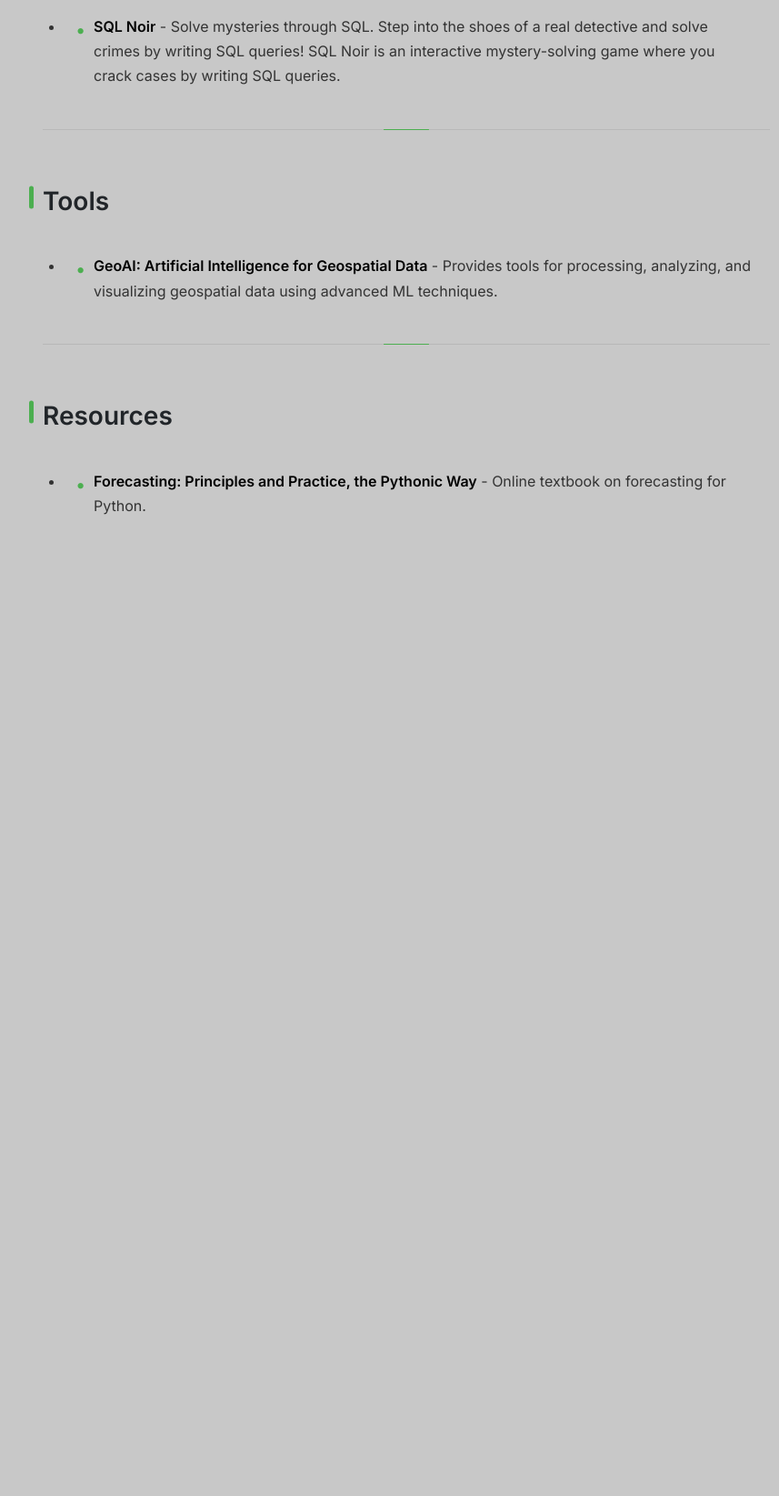
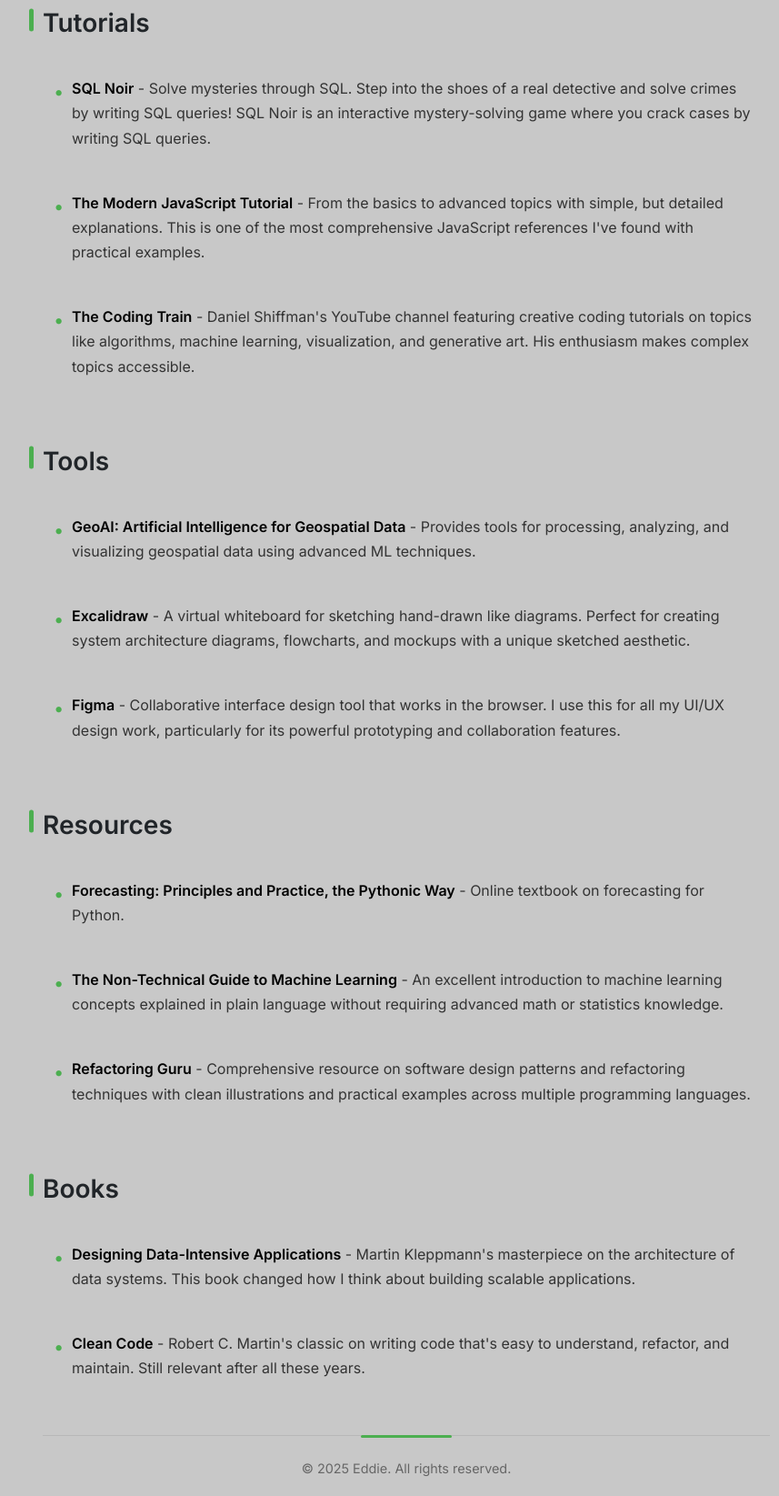
Before and after one commit to edisedis777/eddie-digital, a plain HTML site: page curated_links.html in a window 1280 px wide. Shown: the part 236-1881 px from the top of the page at 91% size, without its empty margins (318-1175 px from the left). Before the commit the page ends 870 px from the top, so only its background shows below. Drawn offline with Linux system fonts and the light colour scheme.

Commit message:
Update curated_links.html

```diff
--- a/curated_links.html
+++ b/curated_links.html
@@ -3,59 +3,25 @@
   <head>
     <meta charset="UTF-8" />
     <meta name="viewport" content="width=device-width, initial-scale=1.0" />
-    <title>Curated Links</title>
+    <title>Curated Links | Eddie's Portfolio</title>
+    <meta
+      name="description"
+      content="A collection of valuable resources, tutorials, tools, and articles curated by Eddie." />
     <link
       href="https://fonts.googleapis.com/css2?family=Inter:wght@400;500;600;700&display=swap"
       rel="stylesheet" />
     <link rel="stylesheet" href="styles.css" />
-    <!-- Specific styles for curated links list -->
-    <style>
-      .category-title {
-        margin-top: 2.5rem;
-        margin-bottom: 0;
-        padding-bottom: 0;
-      }
-      .category-title h3 {
-        font-size: 1.75rem;
-        font-weight: 600;
-        color: var(--primary-color);
-        margin-bottom: 0.5rem;
-      }
-
-      /* Style for the unordered list */
-      .curated-list {
-        list-style: disc; /* Use standard bullets */
-        padding-left: 1.5rem; /* Indent list */
-        margin-top: 1rem;
-        max-width: 800px; /* Match content width */
-        margin-left: auto;
-        margin-right: auto;
-      }
-
-      /* Style for each list item */
-      .curated-list li {
-        margin-bottom: 1.25rem; /* Space between links */
-        line-height: 1.7; /* Improve readability */
-        color: var(--text-color); /* Default text color for description */
-      }
-
-      /* Style for the link title (inline) */
-      .curated-list li a.curated-link-title {
-        font-weight: 600;
-        /* font-size: 1rem; /* Use standard text size */
-        color: var(--accent-color); /* Use accent color for the link */
-        text-decoration: none;
-        /* display: inline; /* Default, but explicit */
-        /* margin-bottom: 0; Removed */
-      }
-      .curated-list li a.curated-link-title:hover {
-        text-decoration: underline; /* Underline on hover */
-      }
-    </style>
   </head>
   <body>
+    <!-- Skip to main content for accessibility -->
+    <a href="#main-content" class="skip-to-main">Skip to main content</a>
+
     <!-- Mobile Menu Toggle -->
-    <button class="menu-toggle" aria-label="Toggle menu">
+    <button
+      class="menu-toggle"
+      aria-label="Toggle menu"
+      aria-expanded="false"
+      aria-controls="side-panel">
       <svg
         width="24"
         height="24"
@@ -81,32 +47,40 @@
     </button>
 
     <!-- Side Panel -->
-    <aside class="side-panel">
+    <aside class="side-panel" id="side-panel">
       <h1>
-        <a href="index.html" style="color: inherit; text-decoration: none"
+        <a
+          href="index.html"
+          style="color: inherit; text-decoration: none"
+          aria-label="Eddie's Homepage"
           >Eddie</a
         >
       </h1>
-      <nav>
+      <nav aria-label="Main Navigation">
         <ul>
           <li><a href="index.html">Home</a></li>
           <li><a href="projects.html">Projects</a></li>
           <li><a href="experiments.html">Experiments</a></li>
-          <li><a href="curated_links.html">Curated Links</a></li>
+          <li><a href="curated_links.html" class="active">Curated Links</a></li>
           <li><a href="contact.html">Contact</a></li>
         </ul>
       </nav>
     </aside>
 
     <!-- Main Content -->
-    <main>
+    <main id="main-content">
       <!-- Main Curated Links Section Title -->
       <section class="section-title">
         <a href="index.html" class="home-icon-link" aria-label="Back to Home">
-          <img src="eddie.png" alt="Home" class="home-icon" />
+          <img src="eddie.png" alt="Eddie's profile" class="home-icon" />
         </a>
         <h2>Curated Links</h2>
       </section>
+
+      <p class="content section-description">
+        A collection of valuable resources I've discovered and found useful. I
+        regularly update this list with new finds across various categories.
+      </p>
 
       <!-- Section: Tutorials -->
       <section class="section-title category-title">
@@ -125,16 +99,31 @@
           and solve crimes by writing SQL queries! SQL Noir is an interactive
           mystery-solving game where you crack cases by writing SQL queries.
         </li>
-        <!-- Add more Posts/Tutorials links here -->
-        <!-- Example:
         <li>
-            <a href="URL" target="_blank" rel="noopener noreferrer" class="curated-link-title">Another Tutorial Title</a> -
-            Description text goes here, flowing right after the link.
+          <a
+            href="https://javascript.info/"
+            target="_blank"
+            rel="noopener noreferrer"
+            class="curated-link-title"
+            >The Modern JavaScript Tutorial</a
+          >
+          - From the basics to advanced topics with simple, but detailed
+          explanations. This is one of the most comprehensive JavaScript
+          references I've found with practical examples.
         </li>
-        -->
+        <li>
+          <a
+            href="https://www.youtube.com/c/TheCodingTrain"
+            target="_blank"
+            rel="noopener noreferrer"
+            class="curated-link-title"
+            >The Coding Train</a
+          >
+          - Daniel Shiffman's YouTube channel featuring creative coding
+          tutorials on topics like algorithms, machine learning, visualization,
+          and generative art. His enthusiasm makes complex topics accessible.
+        </li>
       </ul>
-
-      <hr class="section-divider" />
 
       <!-- Section: Tools -->
       <section class="section-title category-title">
@@ -152,10 +141,31 @@
           - Provides tools for processing, analyzing, and visualizing geospatial
           data using advanced ML techniques.
         </li>
-        <!-- Add more Tools/Code links here -->
+        <li>
+          <a
+            href="https://excalidraw.com/"
+            target="_blank"
+            rel="noopener noreferrer"
+            class="curated-link-title"
+            >Excalidraw</a
+          >
+          - A virtual whiteboard for sketching hand-drawn like diagrams. Perfect
+          for creating system architecture diagrams, flowcharts, and mockups
+          with a unique sketched aesthetic.
+        </li>
+        <li>
+          <a
+            href="https://www.figma.com/"
+            target="_blank"
+            rel="noopener noreferrer"
+            class="curated-link-title"
+            >Figma</a
+          >
+          - Collaborative interface design tool that works in the browser. I use
+          this for all my UI/UX design work, particularly for its powerful
+          prototyping and collaboration features.
+        </li>
       </ul>
-
-      <hr class="section-divider" />
 
       <!-- Section: Resources -->
       <section class="section-title category-title">
@@ -172,17 +182,100 @@
           >
           - Online textbook on forecasting for Python.
         </li>
-        <!-- Add more Resources links here -->
+        <li>
+          <a
+            href="https://elitedatascience.com/learn-machine-learning"
+            target="_blank"
+            rel="noopener noreferrer"
+            class="curated-link-title"
+            >The Non-Technical Guide to Machine Learning</a
+          >
+          - An excellent introduction to machine learning concepts explained in
+          plain language without requiring advanced math or statistics
+          knowledge.
+        </li>
+        <li>
+          <a
+            href="https://refactoring.guru/"
+            target="_blank"
+            rel="noopener noreferrer"
+            class="curated-link-title"
+            >Refactoring Guru</a
+          >
+          - Comprehensive resource on software design patterns and refactoring
+          techniques with clean illustrations and practical examples across
+          multiple programming languages.
+        </li>
       </ul>
-    </main>
+
+      <!-- Section: Books -->
+      <section class="section-title category-title">
+        <h3>Books</h3>
+      </section>
+      <ul class="curated-list">
+        <li>
+          <a
+            href="https://www.goodreads.com/book/show/44936.Designing_Data_Intensive_Applications"
+            target="_blank"
+            rel="noopener noreferrer"
+            class="curated-link-title"
+            >Designing Data-Intensive Applications</a
+          >
+          - Martin Kleppmann's masterpiece on the architecture of data systems.
+          This book changed how I think about building scalable applications.
+        </li>
+        <li>
+          <a
+            href="https://www.goodreads.com/book/show/3735293-clean-code"
+            target="_blank"
+            rel="noopener noreferrer"
+            class="curated-link-title"
+            >Clean Code</a
+          >
+          - Robert C. Martin's classic on writing code that's easy to
+          understand, refactor, and maintain. Still relevant after all these
+          years.
+        </li>
+      </ul>
+    </section>
+
+    <!-- Footer -->
+    <footer>
+      <p>
+        &copy;
+        <script>
+          document.write(new Date().getFullYear());
+        </script>
+        Eddie. All rights reserved.
+      </p>
+    </footer>
+  </main>
 
     <script>
       // Mobile menu toggle functionality
       document
         .querySelector(".menu-toggle")
         .addEventListener("click", function () {
-          document.querySelector(".side-panel").classList.toggle("active");
+          const sidePanel = document.querySelector(".side-panel");
+          sidePanel.classList.toggle("active");
+
+          // Update ARIA attributes
+          const expanded = sidePanel.classList.contains("active");
+          this.setAttribute("aria-expanded", expanded);
         });
+
+      // Add active class to current nav item
+      document.addEventListener("DOMContentLoaded", function () {
+        const currentPage = window.location.pathname.split("/").pop();
+        const navLinks = document.querySelectorAll(".side-panel nav ul li a");
+
+        navLinks.forEach((link) => {
+          const linkPage = link.getAttribute("href");
+          if (linkPage === currentPage) {
+            link.classList.add("active");
+          }
+        });
+      });
     </script>
   </body>
 </html>
```
